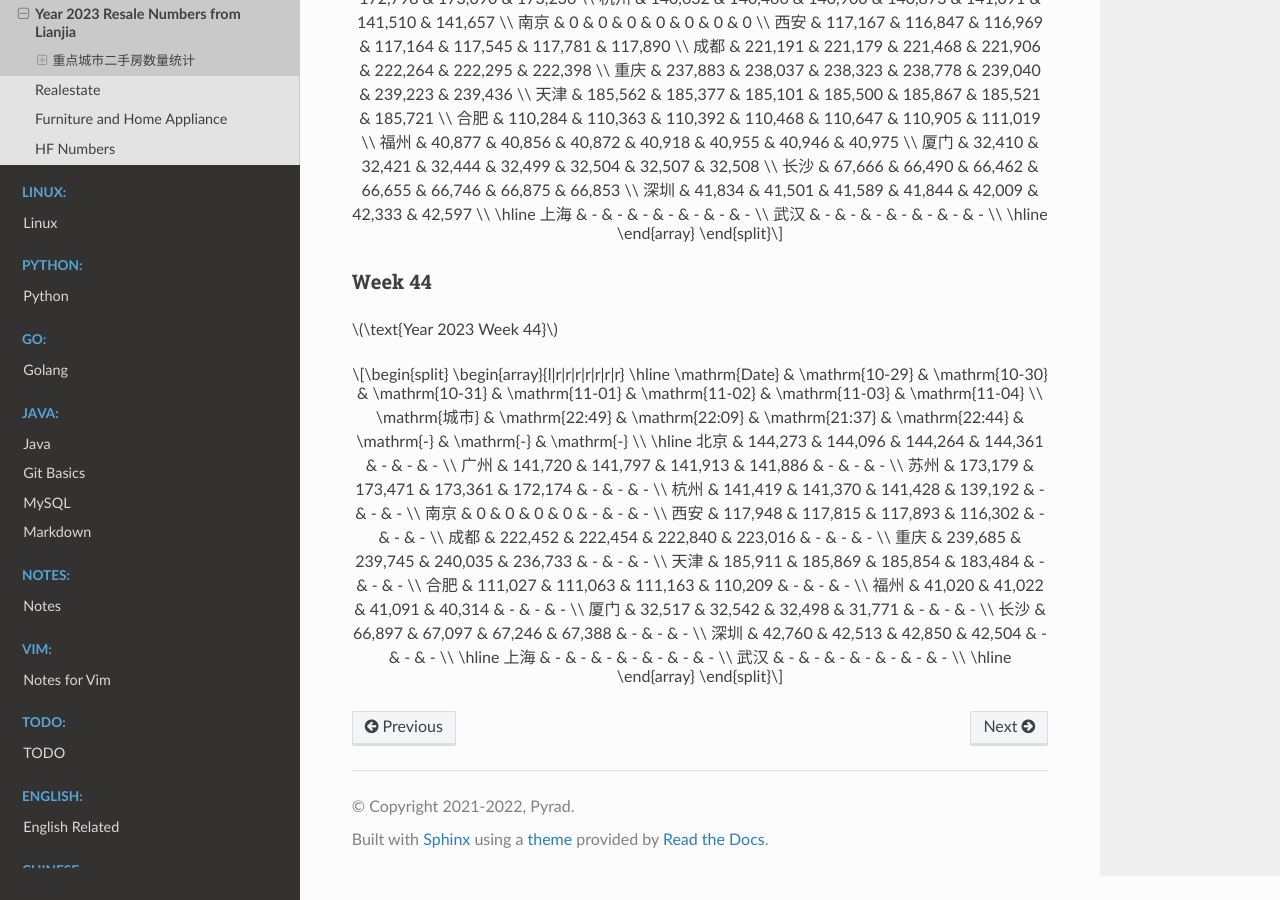
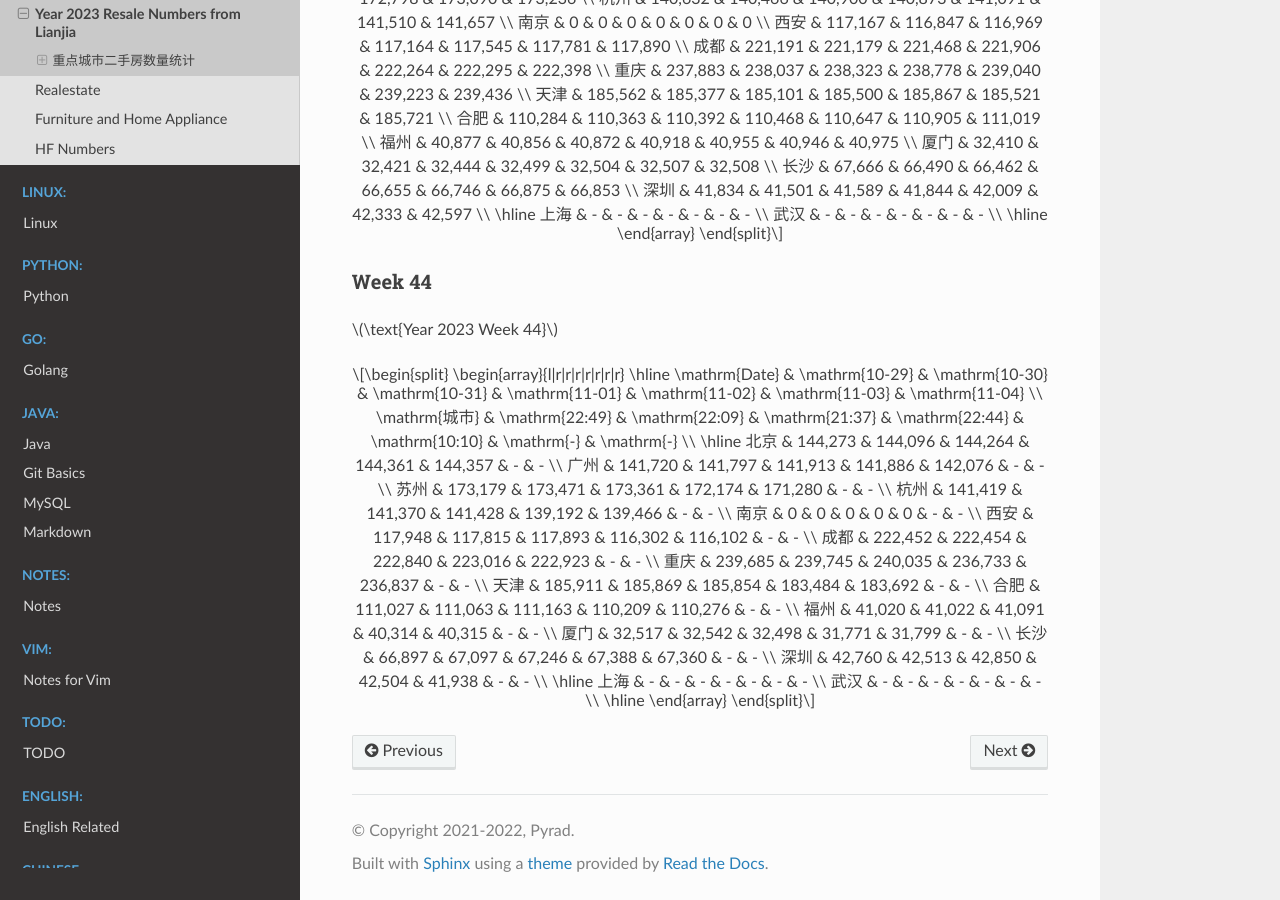
Before and after one commit to Pyrad/pyradnotes, a Sphinx documentation site: the page built from source/RealEstate/resalenumbers2023.md, in a window 1280 px wide and 900 px high, scrolled down 17129 px. Built offline with Sphinx 7.4.7 and the Read the Docs theme 2.0.0, drawn with Linux system fonts in a browser that asks for light colours; a script that is not in the unit is left out.

Commit message:
Realestate Update resale numbers 2023-11-02 10:10

```diff
--- a/source/RealEstate/resalenumbers2023.md
+++ b/source/RealEstate/resalenumbers2023.md
@@ -1122,22 +1122,22 @@
 \begin{array}{l|r|r|r|r|r|r|r}
 \hline
 \mathrm{Date} & \mathrm{10-29} & \mathrm{10-30} & \mathrm{10-31} & \mathrm{11-01} & \mathrm{11-02} & \mathrm{11-03} & \mathrm{11-04} \\
-\mathrm{城市} & \mathrm{22:49} & \mathrm{22:09} & \mathrm{21:37} & \mathrm{22:44} & \mathrm{-} & \mathrm{-} & \mathrm{-} \\
+\mathrm{城市} & \mathrm{22:49} & \mathrm{22:09} & \mathrm{21:37} & \mathrm{22:44} & \mathrm{10:10} & \mathrm{-} & \mathrm{-} \\
 \hline
-北京 & 144,273 & 144,096 & 144,264 & 144,361 & - & - & - \\
-广州 & 141,720 & 141,797 & 141,913 & 141,886 & - & - & - \\
-苏州 & 173,179 & 173,471 & 173,361 & 172,174 & - & - & - \\
-杭州 & 141,419 & 141,370 & 141,428 & 139,192 & - & - & - \\
-南京 & 0 & 0 & 0 & 0 & - & - & - \\
-西安 & 117,948 & 117,815 & 117,893 & 116,302 & - & - & - \\
-成都 & 222,452 & 222,454 & 222,840 & 223,016 & - & - & - \\
-重庆 & 239,685 & 239,745 & 240,035 & 236,733 & - & - & - \\
-天津 & 185,911 & 185,869 & 185,854 & 183,484 & - & - & - \\
-合肥 & 111,027 & 111,063 & 111,163 & 110,209 & - & - & - \\
-福州 & 41,020 & 41,022 & 41,091 & 40,314 & - & - & - \\
-厦门 & 32,517 & 32,542 & 32,498 & 31,771 & - & - & - \\
-长沙 & 66,897 & 67,097 & 67,246 & 67,388 & - & - & - \\
-深圳 & 42,760 & 42,513 & 42,850 & 42,504 & - & - & - \\
+北京 & 144,273 & 144,096 & 144,264 & 144,361 & 144,357 & - & - \\
+广州 & 141,720 & 141,797 & 141,913 & 141,886 & 142,076 & - & - \\
+苏州 & 173,179 & 173,471 & 173,361 & 172,174 & 171,280 & - & - \\
+杭州 & 141,419 & 141,370 & 141,428 & 139,192 & 139,466 & - & - \\
+南京 & 0 & 0 & 0 & 0 & 0 & - & - \\
+西安 & 117,948 & 117,815 & 117,893 & 116,302 & 116,102 & - & - \\
+成都 & 222,452 & 222,454 & 222,840 & 223,016 & 222,923 & - & - \\
+重庆 & 239,685 & 239,745 & 240,035 & 236,733 & 236,837 & - & - \\
+天津 & 185,911 & 185,869 & 185,854 & 183,484 & 183,692 & - & - \\
+合肥 & 111,027 & 111,063 & 111,163 & 110,209 & 110,276 & - & - \\
+福州 & 41,020 & 41,022 & 41,091 & 40,314 & 40,315 & - & - \\
+厦门 & 32,517 & 32,542 & 32,498 & 31,771 & 31,799 & - & - \\
+长沙 & 66,897 & 67,097 & 67,246 & 67,388 & 67,360 & - & - \\
+深圳 & 42,760 & 42,513 & 42,850 & 42,504 & 41,938 & - & - \\
 \hline
 上海 & - & - & - & - & - & - & - \\
 武汉 & - & - & - & - & - & - & - \\
```
Also changed, not shown: 1 other file.
